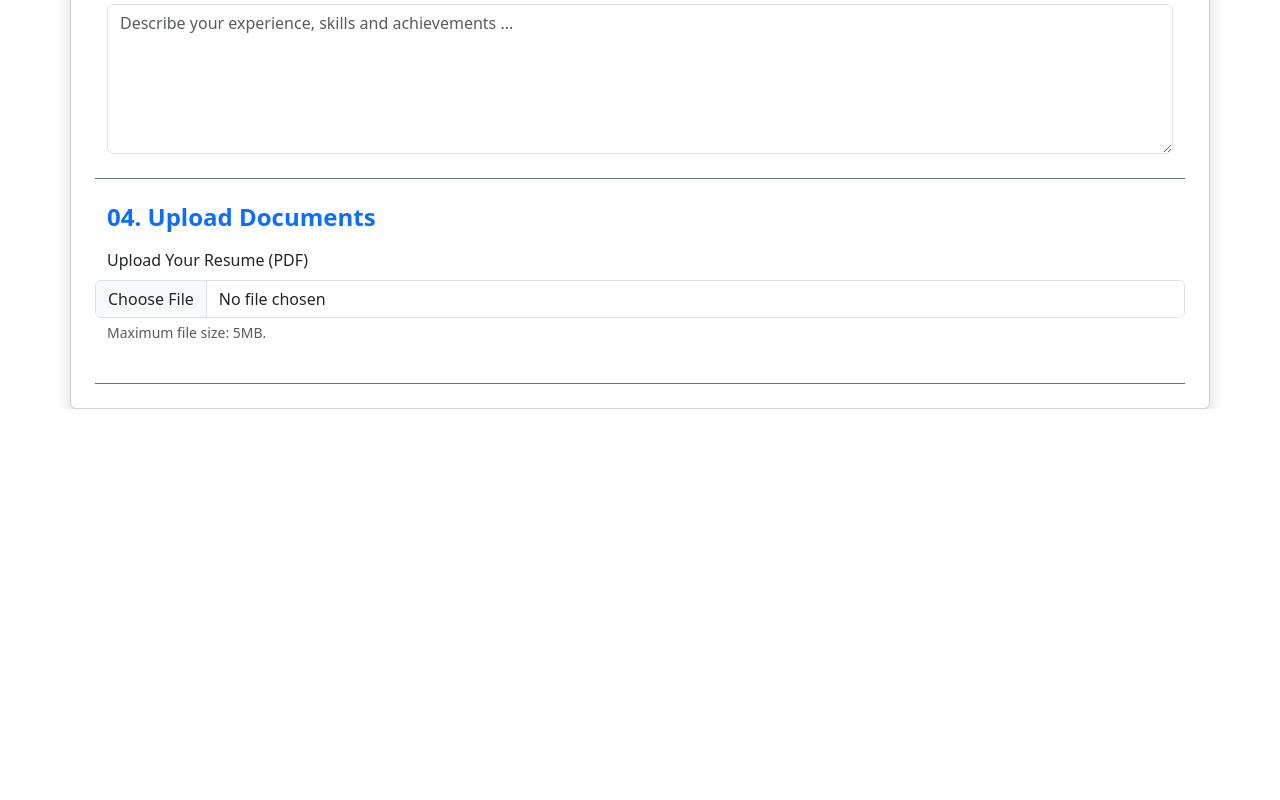
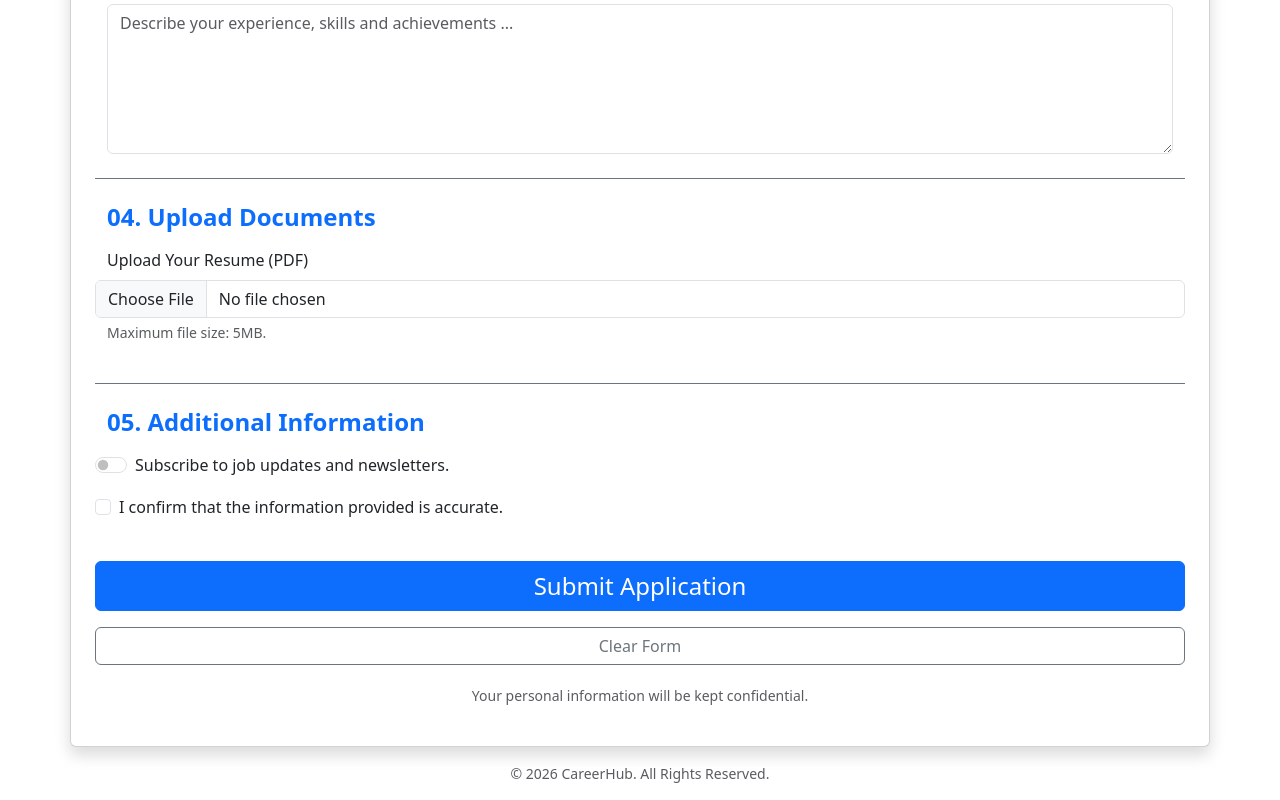
Before and after one commit to tahminanoorzay/Carrer-Hub-Bootstrap--Proj-Shot, a plain HTML site: page index.html in a window 1280 px wide. Shown: the part 1148-1948 px from the top of the page. Before the commit the page ends 1557 px from the top, so only its background shows below. Drawn offline with nearby package versions, Linux system fonts and the light colour scheme.

Commit message:
Complete Footer Buttons

```diff
--- a/index.html
+++ b/index.html
@@ -282,11 +282,67 @@
             <label for="documents" class="form-label"
               >Upload Your Resume (PDF)</label
             >
-            <input type="file" name="" id="documents" class="form-control" />
+            <input
+              type="file"
+              name=""
+              id="documents"
+              class="form-control"
+              accept=".pdf"
+            />
             <p class="form-text">Maximum file size: 5MB.</p>
+          </div>
+        </div>
+
+        <!-- Additional Information Section -->
+        <div class="container py-4">
+          <h4 class="fw-bold text-primary">05. Additional Information</h4>
+          <div class="row mt-3">
+            <div class="form-check form-switch">
+              <input
+                type="checkbox"
+                id="switch"
+                role="switch"
+                class="form-check-input"
+              /><label for="switch" class="form-check-label"
+                >Subscribe to job updates and newsletters.</label
+              >
+            </div>
+            <div class="form-check mt-3">
+              <input
+                type="checkbox"
+                name=""
+                id="confirm"
+                class="form-check-input"
+              />
+              <label for="confirm"
+                >I confirm that the information provided is accurate.</label
+              >
+            </div>
+          </div>
+        </div>
+
+        <!-- Footer Buttons -->
+        <div class="container">
+          <div class="row mt-3 gap-3">
+            <button
+              class="btn btn-primary col-12 fs-4"
+              style="height: 50px"
+              type="submit"
+            >
+              Submit Application
+            </button>
+            <button class="btn btn-outline-secondary" type="reset">
+              Clear Form
+            </button>
+            <p class="form-text text-center">
+              Your personal information will be kept confidential.
+            </p>
           </div>
         </div>
       </div>
     </form>
+    <p class="form-text text-center m-3">
+      © 2026 CareerHub. All Rights Reserved.
+    </p>
   </body>
 </html>
```
